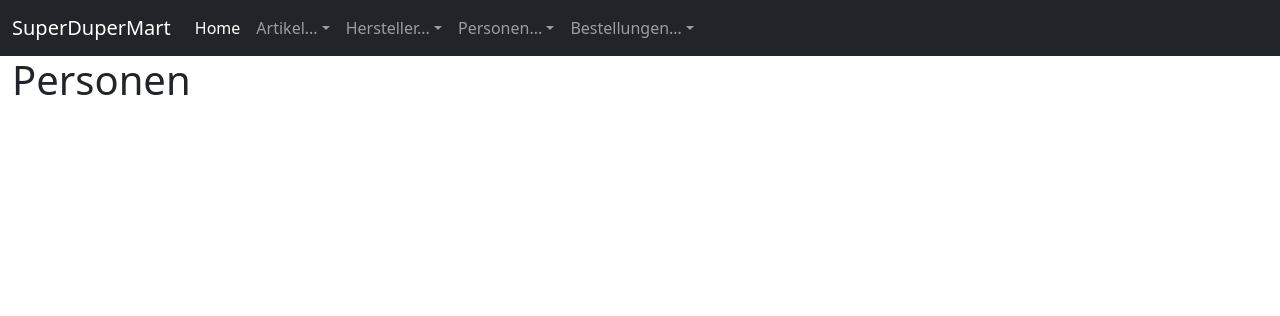
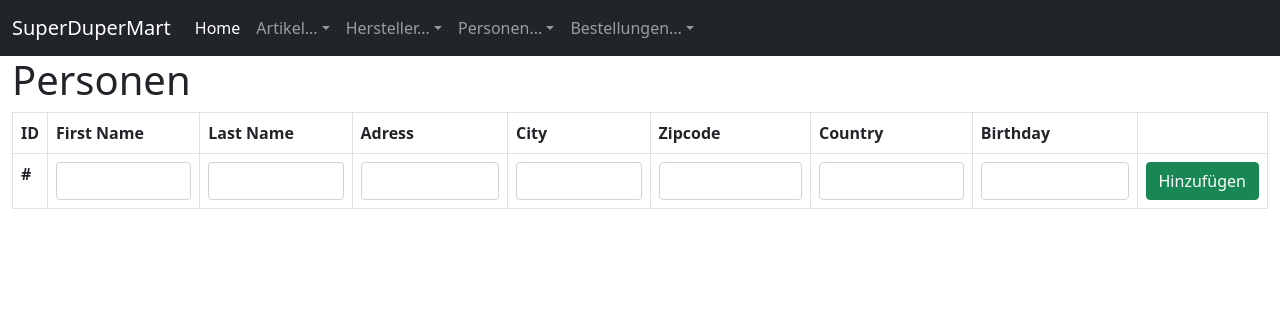
Before and after one commit to mortenmcpit/LF6_DB_APP, a Flask app: page /customers in a window 1280 px wide. Shown: the top 316 px of the page. Run offline with Flask 2, Linux system fonts and the light colour scheme; data that the repository does not hold is empty.

Commit message:
First Ui changes

```diff
--- a/DB_APP/Main/forms.py
+++ b/DB_APP/Main/forms.py
@@ -112,7 +112,7 @@ class PersonForm(FlaskForm):
     place = StringField()
     zipcode = IntegerField()
     country = StringField()
-    birthday = DateField()
+    birthday = StringField()
 
     def save(self):
         person = Person(personnumber=customernumgenerator(),
--- a/DB_APP/Main/routes.py
+++ b/DB_APP/Main/routes.py
@@ -36,7 +36,12 @@ def producers():
 @main.route('/customers', methods=['GET', 'POST'])
 def customers():
     customers = Person.query.all()
-    return render_template('pages/customers.html', customers=customers)
+    form = PersonForm(request.form)
+    if request.method == 'POST' and form.validate():
+        form.save()
+        flash('neuer Kunde eingetragen', 'success')
+        return redirect(url_for('main.customers'))
+    return render_template('pages/customers.html', customers=customers, form=form)
 
 
 """ Orders Page """
@@ -196,3 +201,9 @@ def delete_customer(id):
         flash('Der Kunde wurde gelöscht', 'success')
         return redirect(url_for('main.customers'))
     return render_template('', customer=customer)
+
+@main.route('/customer_orders/<int:id>', methods=['GET', 'POST'])
+def customer_orders(id):
+    customer = Person.query.get_or_404(id)
+    orders = Order.query.filter_by(customernumber=id)
+    return render_template('pages/costumer_orders.html', customer=customer, orders=orders)
--- a/templates/macros/macros.html
+++ b/templates/macros/macros.html
@@ -1,10 +1,12 @@
-{% macro form_field(field, required=False, form_classes='') %}
+{% macro form_field(field, required=False, form_classes='', label=False) %}
+    {% if label %}
         {% if required %}
             <div class="form-group required">
             <strong>{{ field.label(class='control-label') }}</strong>
         {% else %}
             <div class="form-group">
             <strong>{{ field.label }}</strong>
+        {% endif %}
     {% endif %}
 {% if field.errors %}
     {{ field(class='form-control is-invalid' + form_classes) }}
--- a/templates/pages/customers.html
+++ b/templates/pages/customers.html
@@ -1,15 +1,56 @@
 {% extends 'base/_base.html' %}
+{% from 'macros/macros.html' import form_field %}
 {% block content %}
     <h1>Personen</h1>
-    {% for customer in customers %}
-        <p>
-            {{ customer.firstname }}
-            {{ customer.lastname }}
-            {{ customer.street }}
-            {{ customer.place }}
-            {{ customer.zipcode }}
-            {{ customer.country }}
-            {{ customer.birthday }}
-        </p>
-    {% endfor %}
+
+
+    <table class="table table-bordered">
+        <thead>
+            <tr>
+                <th scope="col">ID</th>
+                <th scope="col">First Name</th>
+                <th scope="col">Last Name</th>
+                <th scope="col">Adress</th>
+                <th scope="col">City</th>
+                <th scope="col">Zipcode</th>
+                <th scope="col">Country</th>
+                <th scope="col">Birthday</th>
+                <th scope="col"></th>
+            </tr>
+        </thead>
+        <tbody>
+        <form action="" id="form" method="post">
+                {{ form.hidden_tag() }}
+
+                <tr>
+                    <th scope="row">#</th>
+                <td>{{ form_field(form.lastname) }}</td>
+                <td>{{ form_field(form.firstname) }}</td>
+                <td>{{ form_field(form.street) }}</td>
+                <td>{{ form_field(form.place) }}</td>
+                <td>{{ form_field(form.zipcode) }}</td>
+                <td>{{ form_field(form.country) }}</td>
+                <td>{{ form_field(form.birthday) }}</td>
+            <td><button type="submit" class="submit-btn btn btn-success">
+                Hinzufügen
+            </button></td>
+            </tr>
+            </form>
+
+            {% for customer in customers %}
+            <tr>
+            <th scope="row">{{ customer.personnumber }}</th>
+            <td>{{ customer.firstname }}</td>
+            <td>{{ customer.lastname }}</td>
+            <td>{{ customer.street }} </td>
+            <td>{{ customer.place }}</td>
+            <td>{{ customer.zipcode }}</td>
+            <td>{{ customer.country }}</td>
+            <td>{{ customer.birthday }}</td>
+            <td><a class="btn btn-outline-success" type="button"
+                       href="{{ url_for('main.customer_orders', id=customer.personnumber) }}">Bestellungen</a></td>
+            </tr>
+            {% endfor %}
+        </tbody>
+    </table>
 {% endblock content %}
```
Also changed, not shown: templates/pages/costumer_orders.html (added, +16 -0 lines). Lines whose indentation alone changed are shown as unchanged.
